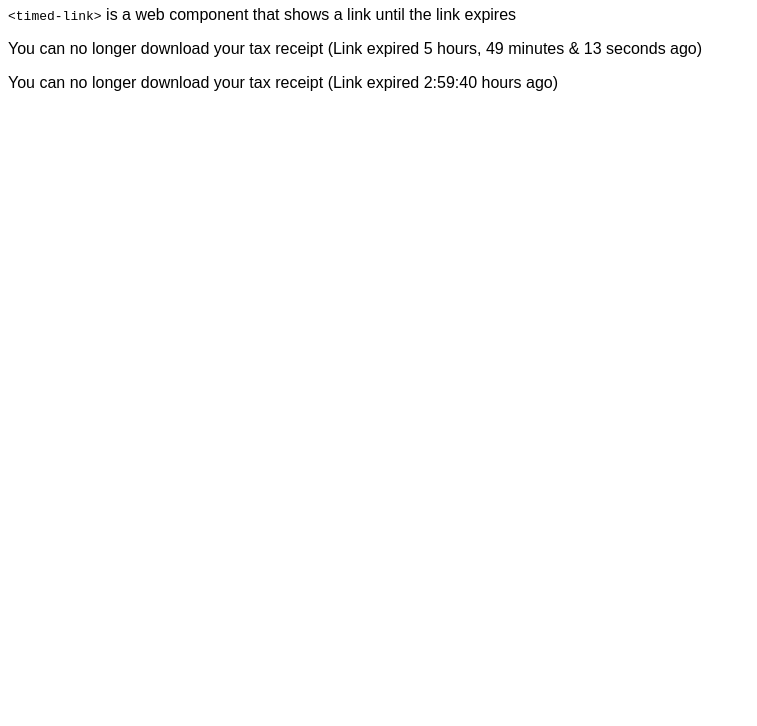
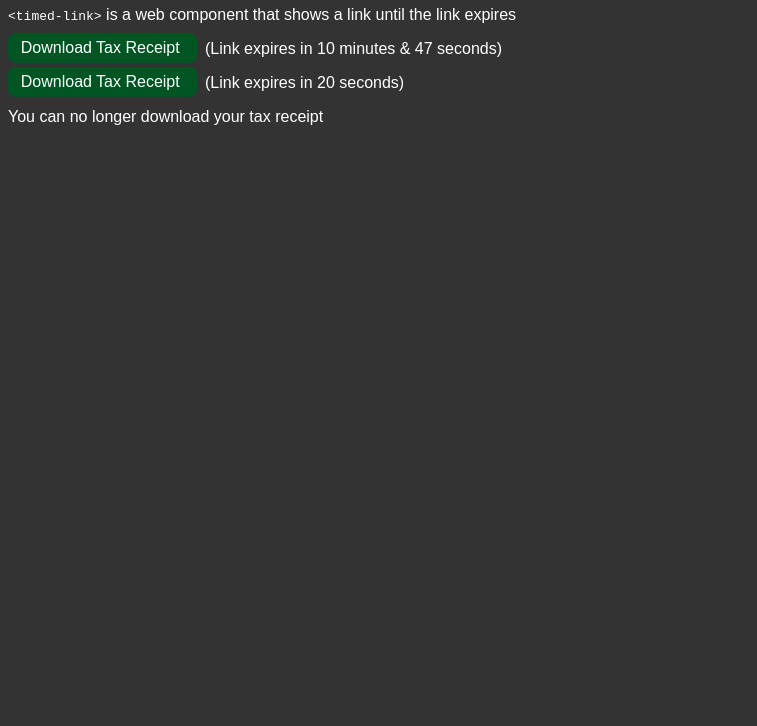
Before and after one commit to evanwills/timed-link, a website built with Vite: page index.html in a window 1280 px wide. Shown: the part 74-800 px from the top of the page, without its empty margins (0-757 px from the left). Built offline with nearby package versions, Linux system fonts and the light colour scheme.

Commit message:
improve README tweak and add attributes.

```diff
--- a/index.html
+++ b/index.html
@@ -14,10 +14,12 @@
 				--bg-colour: #2d2b2b;
 				--border-radius: 0.5rem;
 				--txt-decoration: none;
-				--txt-decoration-hover: underline wavy var(--txt-colour);
+				--txt-decoration-hover: underline var(--txt-colour);
 			}
 			body {
 				font-family: Arial, Helvetica, sans-serif;
+				color: #fff;
+				background: #333;
 			}
 			a { text-decoration: none; }
 			a:hover, a:focus { text-decoration: underline var(--txt-colour); }
@@ -31,20 +33,27 @@
 		</p>
 
 		<p class="field">
-			<timed-link id="tl1" href="https://www.acu.edu.au" expiresat="2022-02-22T16:06:56+1100" long>
+			<timed-link id="tl1" href="https://www.acu.edu.au" expiresat="2022-02-22T22:06:56+1100" long>
 				Download Tax Receipt
 				<span slot="expired">You can no longer download your tax receipt</span>
 			</timed-link>
 		</p>
 		<p class="field">
-			<timed-link id="tl2" href="https://www.acu.edu.au" expiresat="2022-02-22T18:56:29+1100" short>
+			<timed-link id="tl2" href="https://www.acu.edu.au" expiresat="2022-02-22T21:56:29+1100" short>
 				Download Tax Receipt
 				<span slot="expired">You can no longer download your tax receipt</span>
 			</timed-link>
 		</p>
 
 		<p class="field">
-			<timed-link id="tl1" href="https://www.acu.edu.au" expiresat="2022-02-22T17:49:56+1100" hideexpired>
+			<timed-link id="tl1" href="https://www.acu.edu.au" expiresat="2022-02-22T17:49:56+1100" hideafterexpired>
+				Download Tax Receipt
+				<span slot="expired">You can no longer download your tax receipt</span>
+			</timed-link>
+		</p>
+
+		<p class="field">
+			<timed-link id="tl1" href="https://www.acu.edu.au" expiresat="2022-02-22T17:49:56+1100" hideexpiredduration>
 				Download Tax Receipt
 				<span slot="expired">You can no longer download your tax receipt</span>
 			</timed-link>
--- a/src/timed-link.ts
+++ b/src/timed-link.ts
@@ -35,10 +35,19 @@ export class TimedLink extends LitElement {
    * If expiry time is greater than midnight of the current day show
    * long date format (otherwise show long date format)
    *
-   * @var hideExpired
+   * @var hideAfterExpired
    */
   @property({ type: Boolean })
-  hideExpired : boolean = false;
+  hideAfterExpired : boolean = false;
+
+  /**
+   * If expiry time is greater than midnight of the current day show
+   * long date format (otherwise show long date format)
+   *
+   * @var hideExpiredDuration
+   */
+  @property({ type: Boolean })
+  hideExpiredDuration : boolean = false;
 
   /**
    * If expiry time is greater than midnight of the current day show
@@ -113,10 +122,11 @@ export class TimedLink extends LitElement {
       --border-radius: 0.85rem;
     }
     a {
-      text-decoration: none;
-      color: #000;
+      text-decoration: inherit;
+      color: inherit;
+      font-family: inherit
     }
-    a > .link-text {
+    a .link-text {
       background-color: var(--btn-bg-colour);
       border-radius: var(--border-radius, 0);
       color: var(--btn-colour);
@@ -125,7 +135,7 @@ export class TimedLink extends LitElement {
       text-decoration: var(--txt-decoration, none) !important;
     }
 
-    .link-text:hover, link-text:focus {
+    a .link-text:hover, a .link-text:focus {
       text-decoration: var(--txt-decoration-hover, underline #fff);
     }
     a .msg {
@@ -311,6 +321,7 @@ export class TimedLink extends LitElement {
    * Set the number of seconds remaining until the link expires
    */
   _setSecondsRemaining () : void {
+    if (!this.expired || !this.hideExpiredDuration) {
       const tmp = Math.round((this.endTime.getTime() - Date.now()) / 1000);
 
       // Make sure seconds remaining is always positive
@@ -324,6 +335,7 @@ export class TimedLink extends LitElement {
       this.humanRemaining = (this.long)
         ? this._getElapsedTimeLong(this.secondsRemaining)
         : this._getElapsedTimeShort(this.secondsRemaining);
+    }
   }
 
   /**
@@ -355,10 +367,10 @@ export class TimedLink extends LitElement {
           <span class="link-text"><slot></slot></span>
           <span class="msg">(${this.expiresPrefix} expires in ${this.humanRemaining})</span>
         </a>`
-      : (!this.hideExpired)
+      : (!this.hideAfterExpired)
         ? html`<span class="link link-expired" title="${this.expiresPrefix} expired on ${this.humanEnd}">
             <span class="link-text"><slot name="expired"><slot></slot></slot></span>
-            <span class="msg">(${this.expiresPrefix} expired ${this.humanRemaining} ago)</span>
+            ${(!this.hideExpiredDuration) ? html`<span class="msg">(${this.expiresPrefix} expired ${this.humanRemaining} ago)</span>` : ''}
           </span>`
         : '';
   }
```
Also changed, not shown: README.md. Lines whose indentation alone changed are shown as unchanged.
